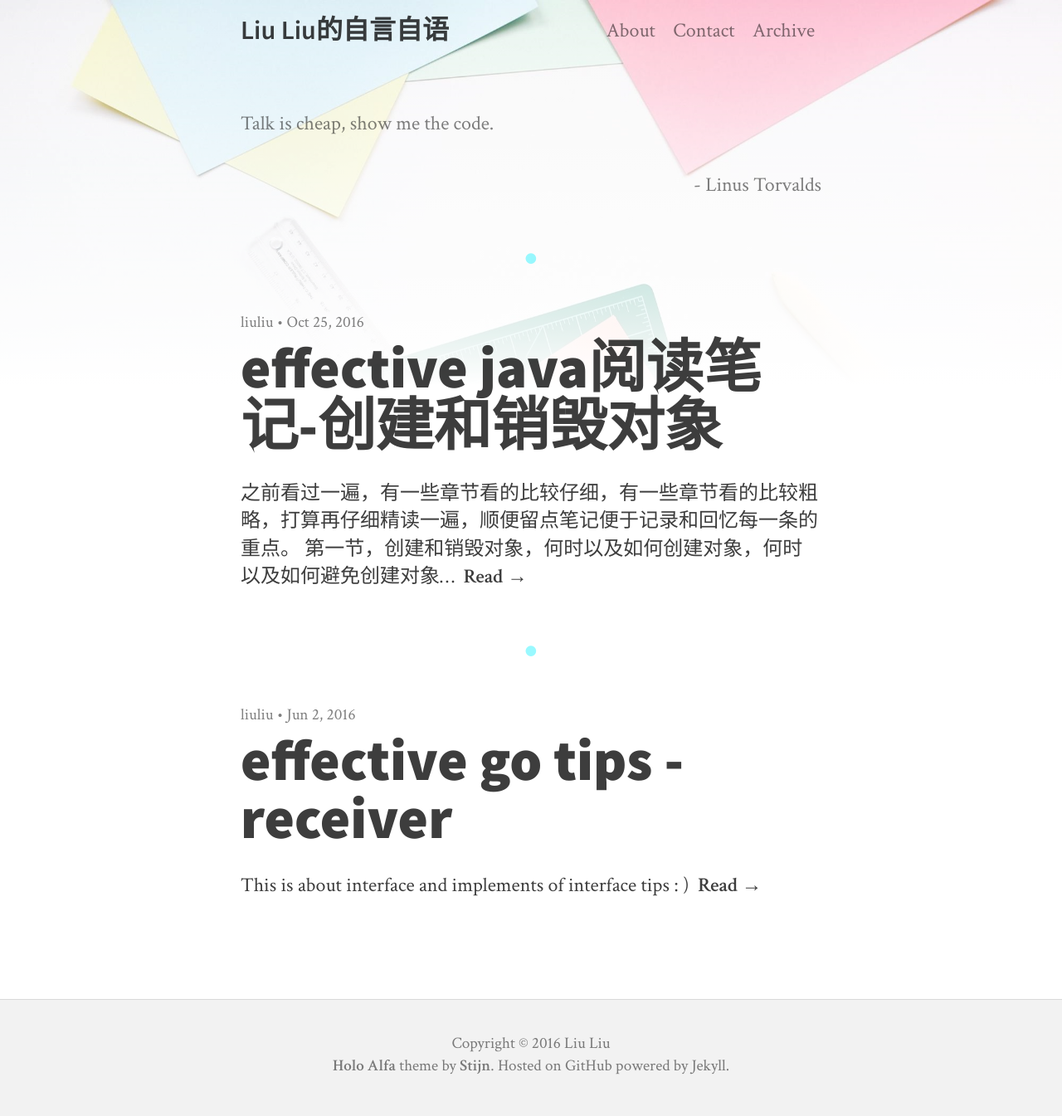
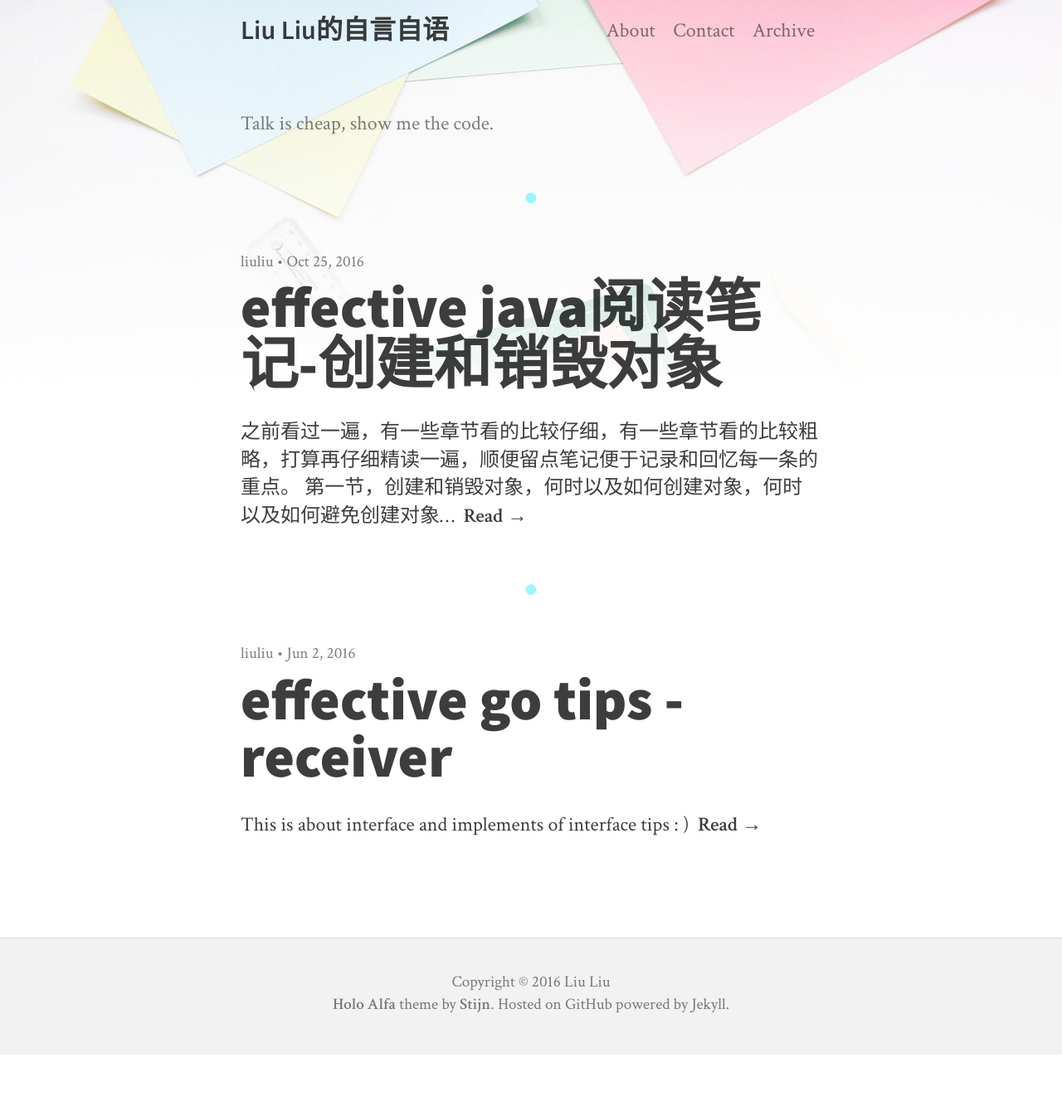
Before and after one commit to liuliuhit/liuliuhit.github.io, a Jekyll site: the page built from index.html, in a window 1280 px wide. Shown: the whole page at 83% size. Built offline with Jekyll 4.4.1, drawn with Linux system fonts in a browser that asks for light colours; nearby versions of some CDN libraries; the list of posts is cut into pages by our own code; after the commit the page ends 1271 px from its top, so only the background shows below that.

Commit message:
remove subtitle

```diff
--- a/_config.yml
+++ b/_config.yml
@@ -7,7 +7,7 @@ description:
   meta: Liu Liu's blog，不定期更新，更新看心情
 
   # Description of your site. This will show up on the front page.
-  subtitle: "Talk is cheap, show me the code. <p align=\"right\"> - Linus Torvalds</p>"
+  subtitle: "Talk is cheap, show me the code."
 
 author:
   name: liuliu
```
